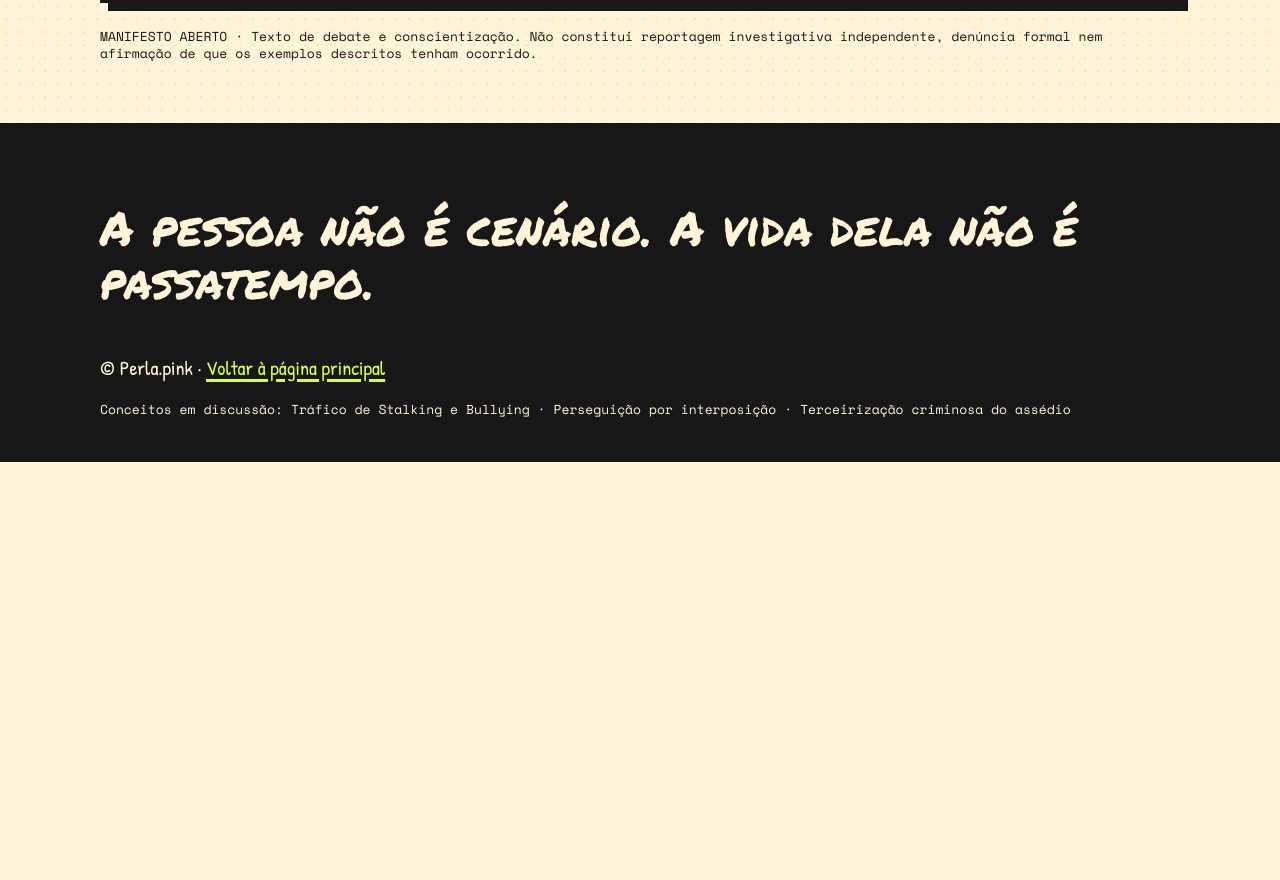
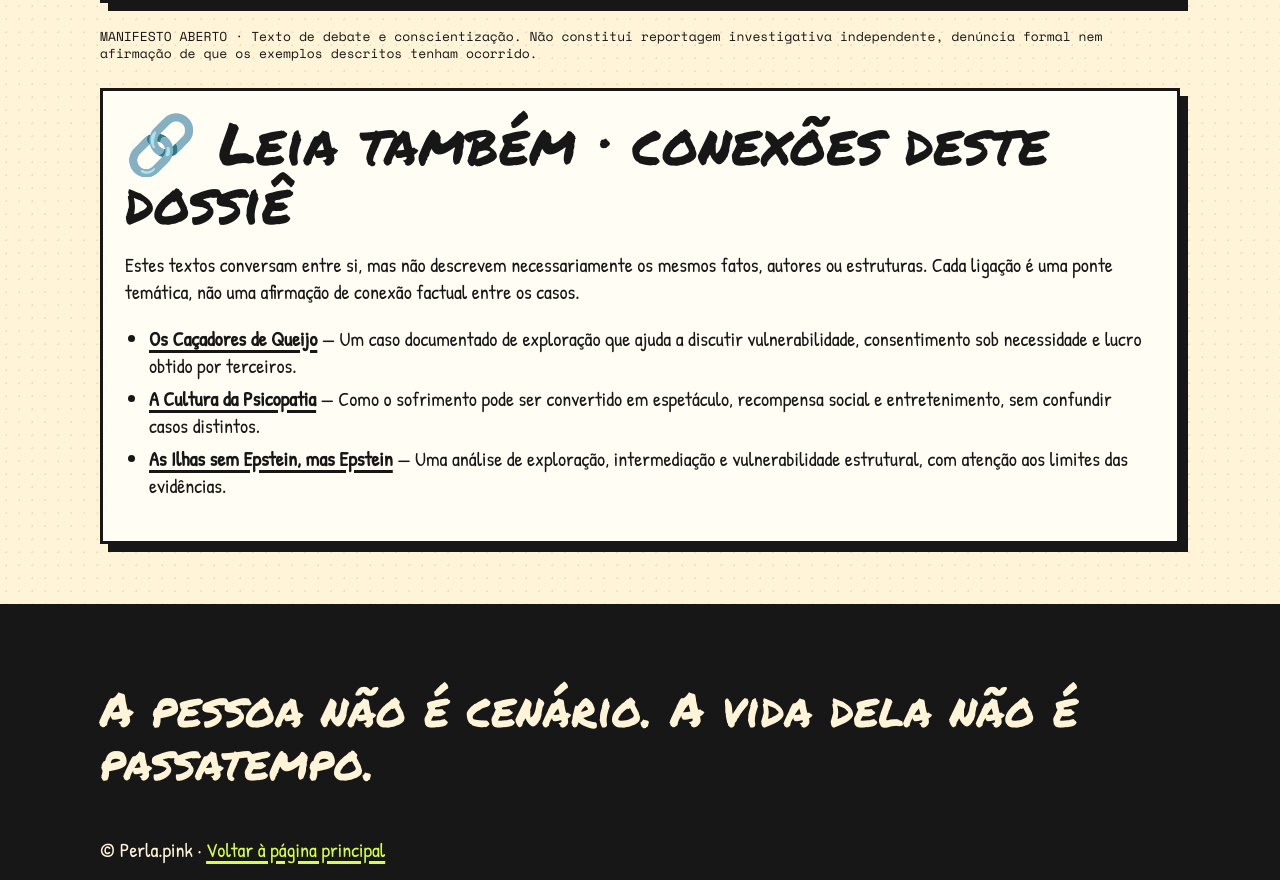
Before and after one commit to danimesq/Perla-pink.github.io, a plain HTML site: page manifesto.html in a window 1280 px wide. Shown: the part 5083-5963 px from the top of the page. Before the commit the page ends 5545 px from the top, so only its background shows below. Drawn offline with nearby package versions, Linux system fonts and the light colour scheme.

Commit message:
Add reciprocal cross-links between dossier articles

```diff
--- a/manifesto.html
+++ b/manifesto.html
@@ -112,6 +112,16 @@ footer{background:var(--ink);color:var(--paper);padding:30px 4vw;margin-top:60px
 <a class="button" href="https://www.planalto.gov.br/ccivil_03/_ato2019-2022/2019/lei/l13869.htm" target="_blank" rel="noopener">Lei 13.869/2019 ↗</a>
 </section>
 <p class="mono">MANIFESTO ABERTO · Texto de debate e conscientização. Não constitui reportagem investigativa independente, denúncia formal nem afirmação de que os exemplos descritos tenham ocorrido.</p>
+
+<section class="panel" id="crosslinks-dossie">
+<h2>🔗 Leia também · conexões deste dossiê</h2>
+<p>Estes textos conversam entre si, mas não descrevem necessariamente os mesmos fatos, autores ou estruturas. Cada ligação é uma ponte temática, não uma afirmação de conexão factual entre os casos.</p>
+<ul>
+<li><a href="./cacadores-de-queijo.html"><strong>Os Caçadores de Queijo</strong></a> — Um caso documentado de exploração que ajuda a discutir vulnerabilidade, consentimento sob necessidade e lucro obtido por terceiros.</li>
+<li><a href="./cultura-da-psicopatia.html"><strong>A Cultura da Psicopatia</strong></a> — Como o sofrimento pode ser convertido em espetáculo, recompensa social e entretenimento, sem confundir casos distintos.</li>
+<li><a href="./ilhas-sem-epstein.html"><strong>As Ilhas sem Epstein, mas Epstein</strong></a> — Uma análise de exploração, intermediação e vulnerabilidade estrutural, com atenção aos limites das evidências.</li>
+</ul>
+</section>
 </main>
 <footer><div class="wrap"><p class="bigquote">A pessoa não é cenário. A vida dela não é passatempo.</p><p>© Perla.pink · <a href="./">Voltar à página principal</a></p><p class="mono">Conceitos em discussão: Tráfico de Stalking e Bullying · Perseguição por interposição · Terceirização criminosa do assédio</p></div></footer>
 </body>
```
